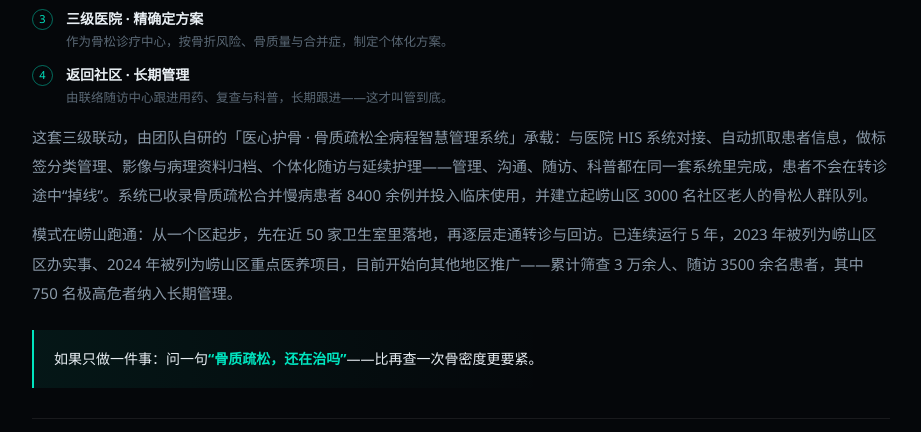
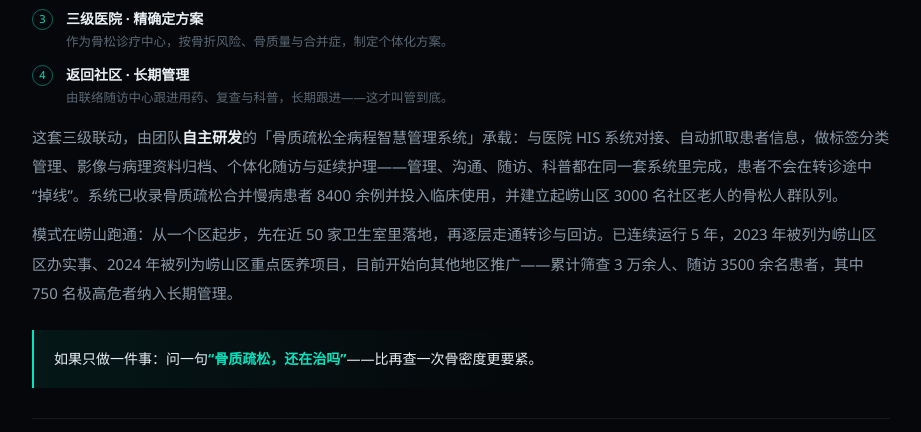
Before and after one commit to zzzqqqkkk-cell/bone-health, a plain HTML site: page ch5.html in a window 1280 px wide. Shown: the part 6660-7092 px from the top of the page, without its empty margins (310-1231 px from the left). Drawn offline with Linux system fonts and the light colour scheme.

Commit message:
系统名去掉品牌前缀，改为团队自主研发表述

```diff
--- a/ch5.html
+++ b/ch5.html
@@ -254,7 +254,7 @@
           <div class="step"><span class="n">3</span><div><b>三级医院 · 精确定方案</b><span>作为骨松诊疗中心，按骨折风险、骨质量与合并症，制定个体化方案。</span></div></div>
           <div class="step"><span class="n">4</span><div><b>返回社区 · 长期管理</b><span>由联络随访中心跟进用药、复查与科普，长期跟进——这才叫管到底。</span></div></div>
         </div>
-        <p class="p">这套三级联动，由团队自研的「医心护骨 · 骨质疏松全病程智慧管理系统」承载：与医院 HIS 系统对接、自动抓取患者信息，做标签分类管理、影像与病理资料归档、个体化随访与延续护理——管理、沟通、随访、科普都在同一套系统里完成，患者不会在转诊途中“掉线”。系统已收录骨质疏松合并慢病患者 8400 余例并投入临床使用，并建立起崂山区 3000 名社区老人的骨松人群队列。</p>
+        <p class="p">这套三级联动，由团队<b>自主研发</b>的「骨质疏松全病程智慧管理系统」承载：与医院 HIS 系统对接、自动抓取患者信息，做标签分类管理、影像与病理资料归档、个体化随访与延续护理——管理、沟通、随访、科普都在同一套系统里完成，患者不会在转诊途中“掉线”。系统已收录骨质疏松合并慢病患者 8400 余例并投入临床使用，并建立起崂山区 3000 名社区老人的骨松人群队列。</p>
         <p class="p">模式在崂山跑通：从一个区起步，先在近 50 家卫生室里落地，再逐层走通转诊与回访。已连续运行 5 年，2023 年被列为崂山区区办实事、2024 年被列为崂山区重点医养项目，目前开始向其他地区推广——累计筛查 3 万余人、随访 3500 余名患者，其中 750 名极高危者纳入长期管理。</p>
         <div class="callout">如果只做一件事：问一句<b>“骨质疏松，还在治吗”</b>——比再查一次骨密度更要紧。</div>
               <div class="extread">
```
